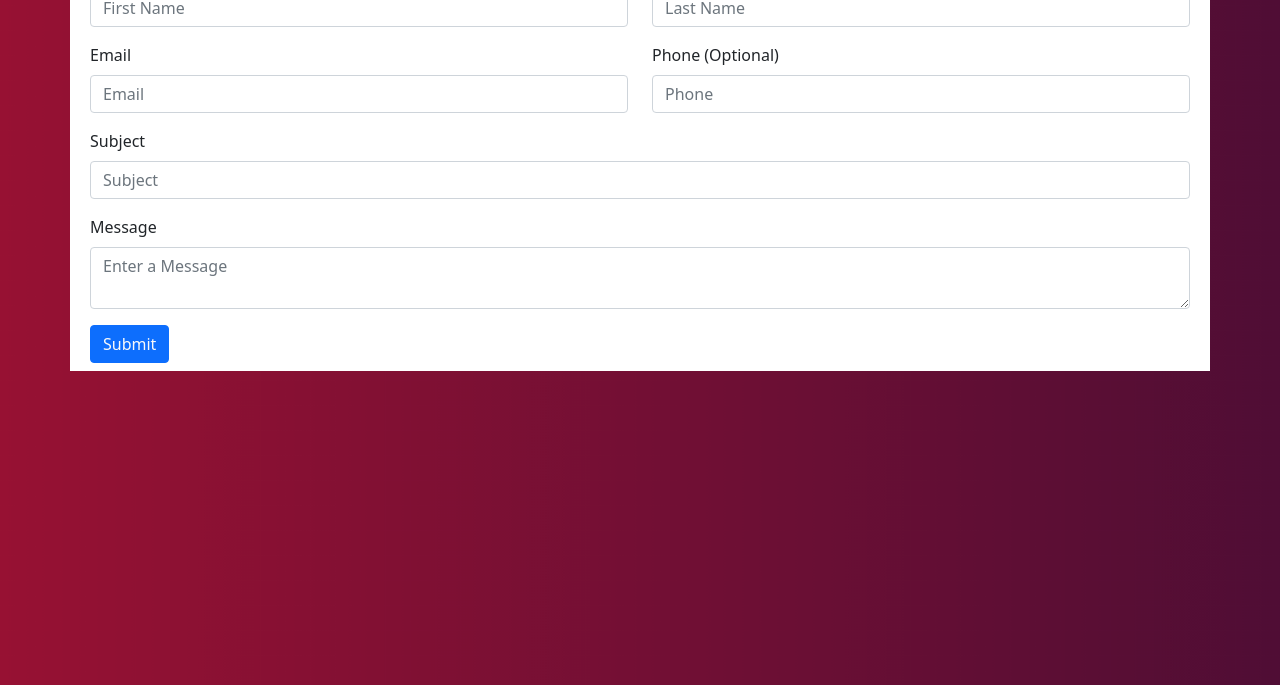
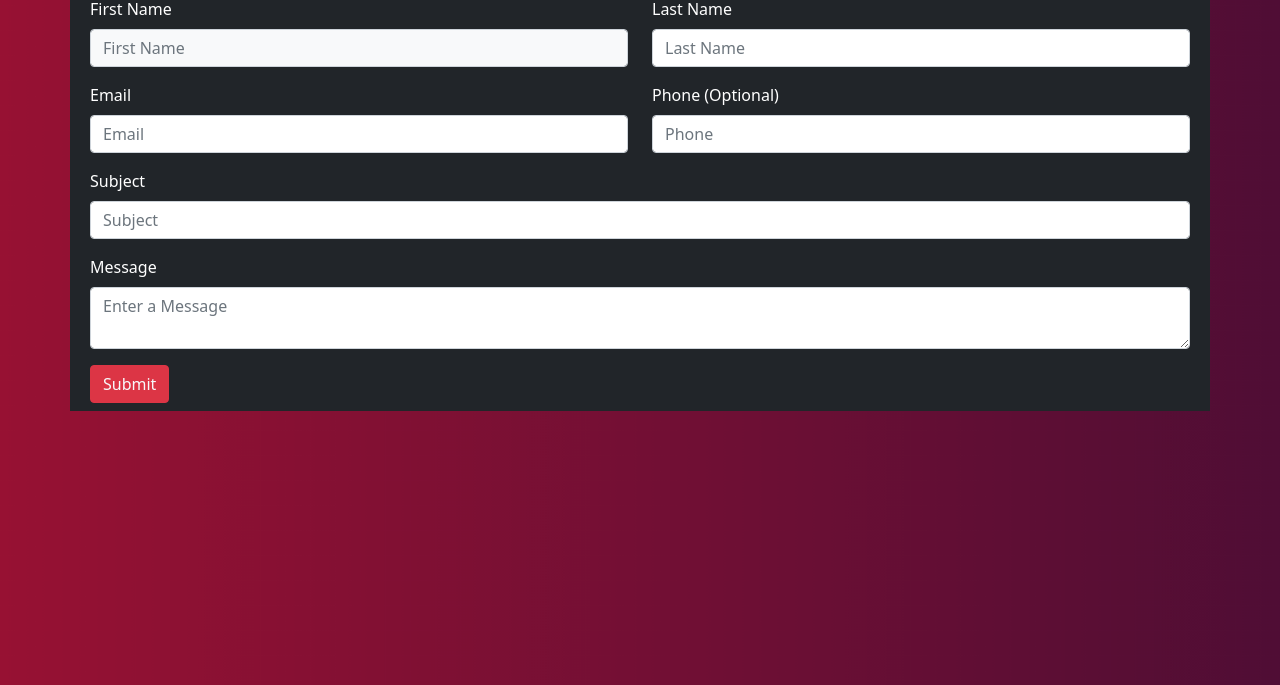
Before and after one commit to RobNawrot/ContactForm, a plain HTML site: page index.html in a window 1280 px wide. Shown: the part 115-800 px from the top of the page. Drawn offline with nearby package versions, Linux system fonts and the light colour scheme.

Commit message:
Fixed the margin issue
Fixed the issues with sizing at lower aspect ratios

```diff
--- a/index.html
+++ b/index.html
@@ -14,24 +14,24 @@
 
 </head>
 
-<body class="d-flex flex-column h-100 contactBG">
+<body class="d-flex flex-column contactBG">
 
     <main class="flex-shrink-0">
 
-        <form>
-            <h1 class="text-center text-white">Contact Me</h1>
-            <div class="container bg-white mt-3">
-                <div class="row text-dark p-2">
+        <form class="m-3">
+            <h1 class="text-center text-white mt-5">Contact Me</h1>
+            <div class="container bg-dark mt-2">
+                <div class="row text-white p-2">
                     <div class="col">
                         <label class="form-label">First Name</label>
-                        <input type="text" class="form-control" placeholder="First Name">
+                        <input type="text" class="form-control bg-light" placeholder="First Name">
                     </div>
                     <div class="col">
                         <label class="form-label">Last Name</label>
                         <input type="text" class="form-control" placeholder="Last Name">
                     </div>
                 </div>
-                <div class="row text-dark p-2">
+                <div class="row text-white p-2">
                     <div class="col">
                         <label class="form-label">Email</label>
                         <input type="email" class="form-control" placeholder="Email">
@@ -41,13 +41,13 @@
                         <input type="text" class="form-control" placeholder="Phone">
                     </div>
                 </div>
-                <div class="row text-dark p-2">
+                <div class="row text-white p-2">
                     <div class="col">
                         <label class="form-label">Subject</label>
                         <input type="text" class="form-control" placeholder="Subject">
                     </div>
                 </div>
-                <div class="row text-dark p-2">
+                <div class="row text-white p-2">
                     <div class="col">
                         <label class="form-label">Message</label>
                         <textarea class="form-control" placeholder="Enter a Message"></textarea>
@@ -55,7 +55,7 @@
                 </div>
                 <div class="row p-2">
                     <div class="col">
-                        <button type="submit" class="btn btn-primary text-light" >Submit</button>
+                        <button type="submit" class="btn btn-danger text-light" >Submit</button>
                     </div>
                 </div>
             </div>
```
